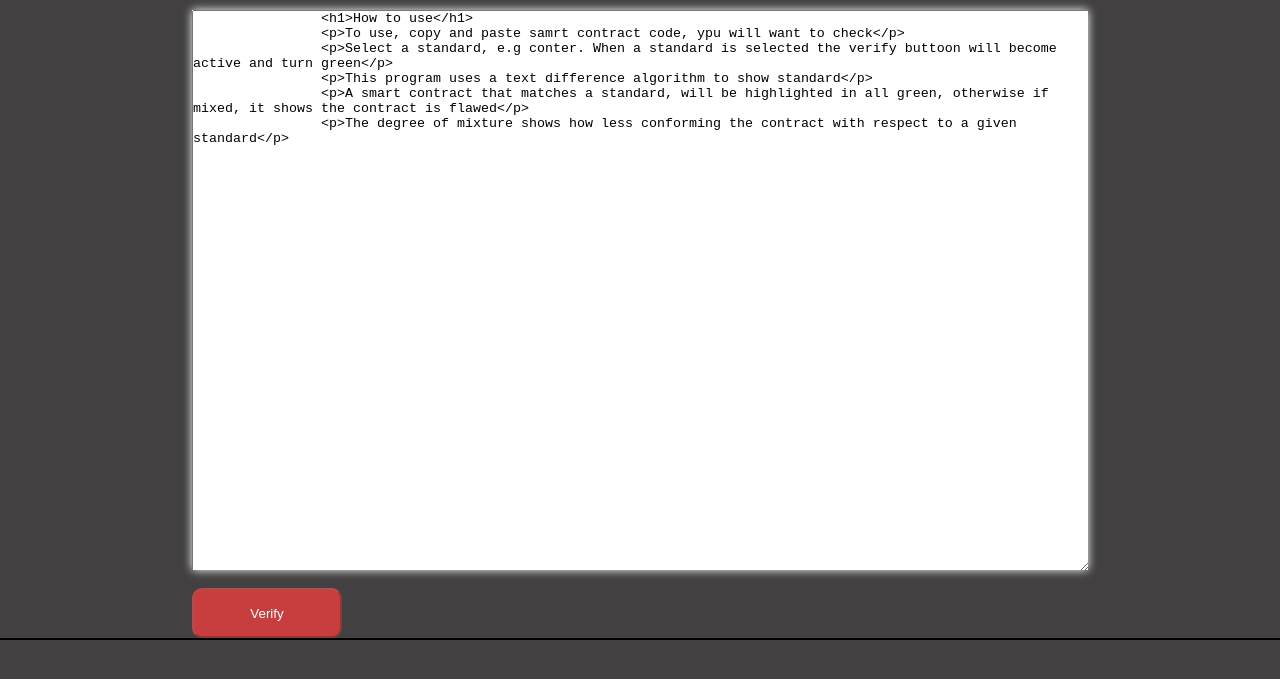
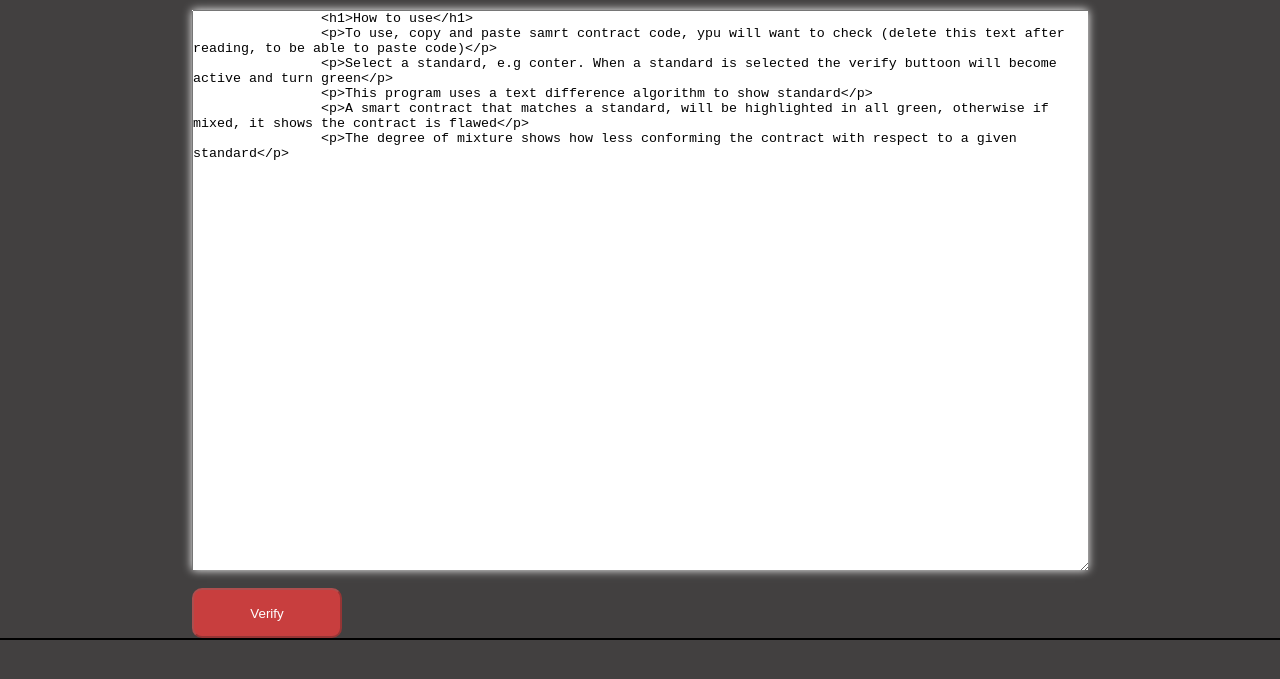
Before and after one commit to Creatorjason/solidityCodeChecker, a plain HTML site: page index.html in a window 1280 px wide. Shown: the part 117-796 px from the top of the page. Drawn offline with Linux system fonts and the light colour scheme.

Commit message:
Update index.html

```diff
--- a/index.html
+++ b/index.html
@@ -31,7 +31,7 @@
     <form >
         <textarea id="cont">
 		<h1>How to use</h1>
-		<p>To use, copy and paste samrt contract code, ypu will want to check</p>
+		<p>To use, copy and paste samrt contract code, ypu will want to check (delete this text after reading, to be able to paste code)</p>
 		<p>Select a standard, e.g conter. When a standard is selected the verify buttoon will become active and turn green</p>
 		<p>This program uses a text difference algorithm to show standard</p>
 		<p>A smart contract that matches a standard, will be highlighted in all green, otherwise if mixed, it shows the contract is flawed</p>
```
